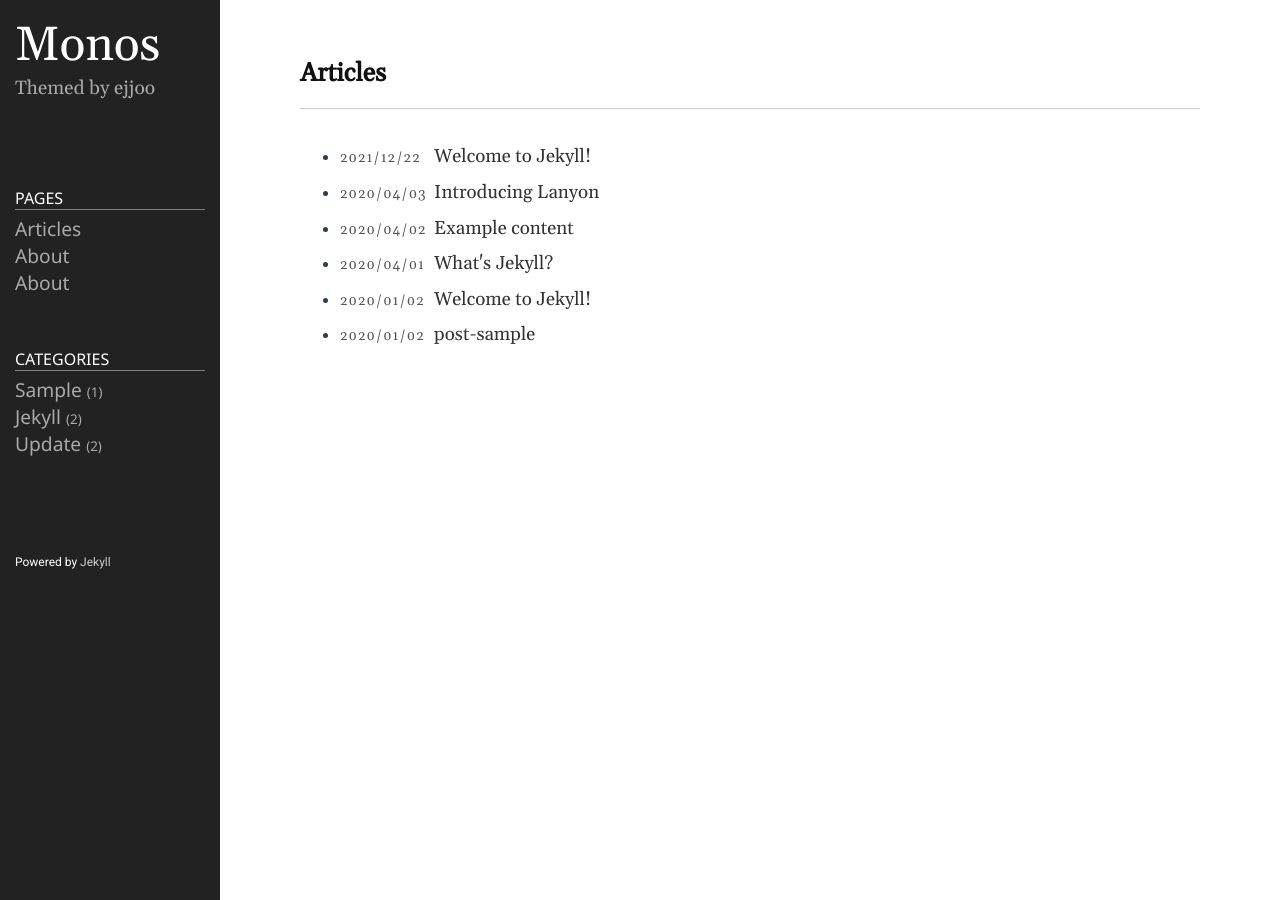
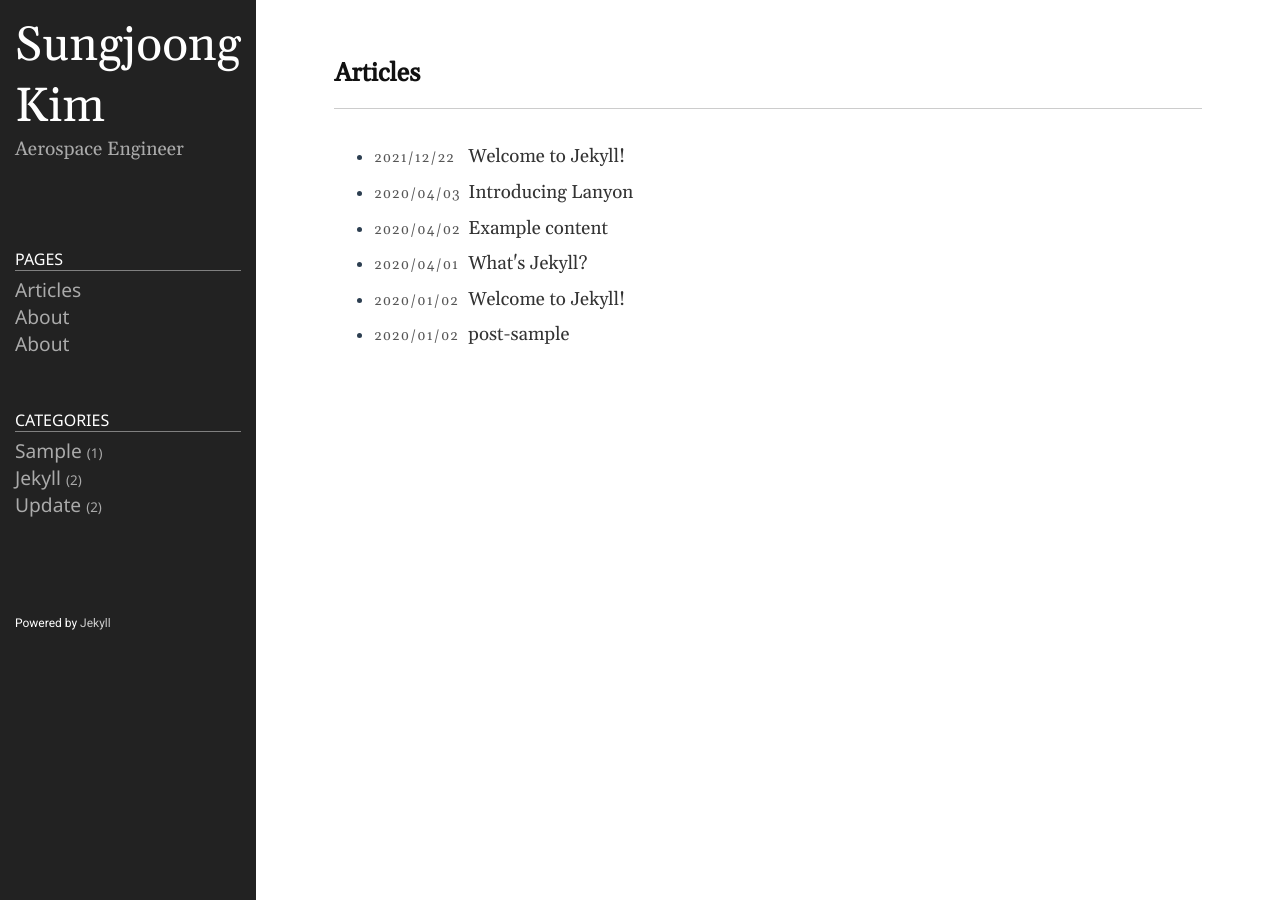
Before and after one commit to KimmyJoong/kimmyjoong.github.io, a Jekyll site: the page built from index.md, in a window 1280 px wide. Built offline with Jekyll 4.4.1, drawn with Linux system fonts in a browser that asks for light colours.

Commit message:
Update _config.yml

```diff
--- a/_config.yml
+++ b/_config.yml
@@ -18,13 +18,13 @@
 # You can create any custom variable you would like, and they will be accessible
 # in the templates via {{ site.myvariable }}.
 
-title: Monos
-email: ejjoo7994@gmail.com
+title: Sungjoong Kim
+email: halbum@kaist.ac.kr
 description: >- # this means to ignore newlines until "baseurl:"
-  Themed by ejjoo
+  Aerospace Engineer
 # baseurl: "/" # the subpath of your site, e.g. /blog
 # url: "http://ejjoo.github.io" # the base hostname & protocol for your site, e.g. http://example.com
-github_username: ejjoo
+github_username: KimmyJoong
 highlighter: rouge
 svg:
   optimize: true
```
